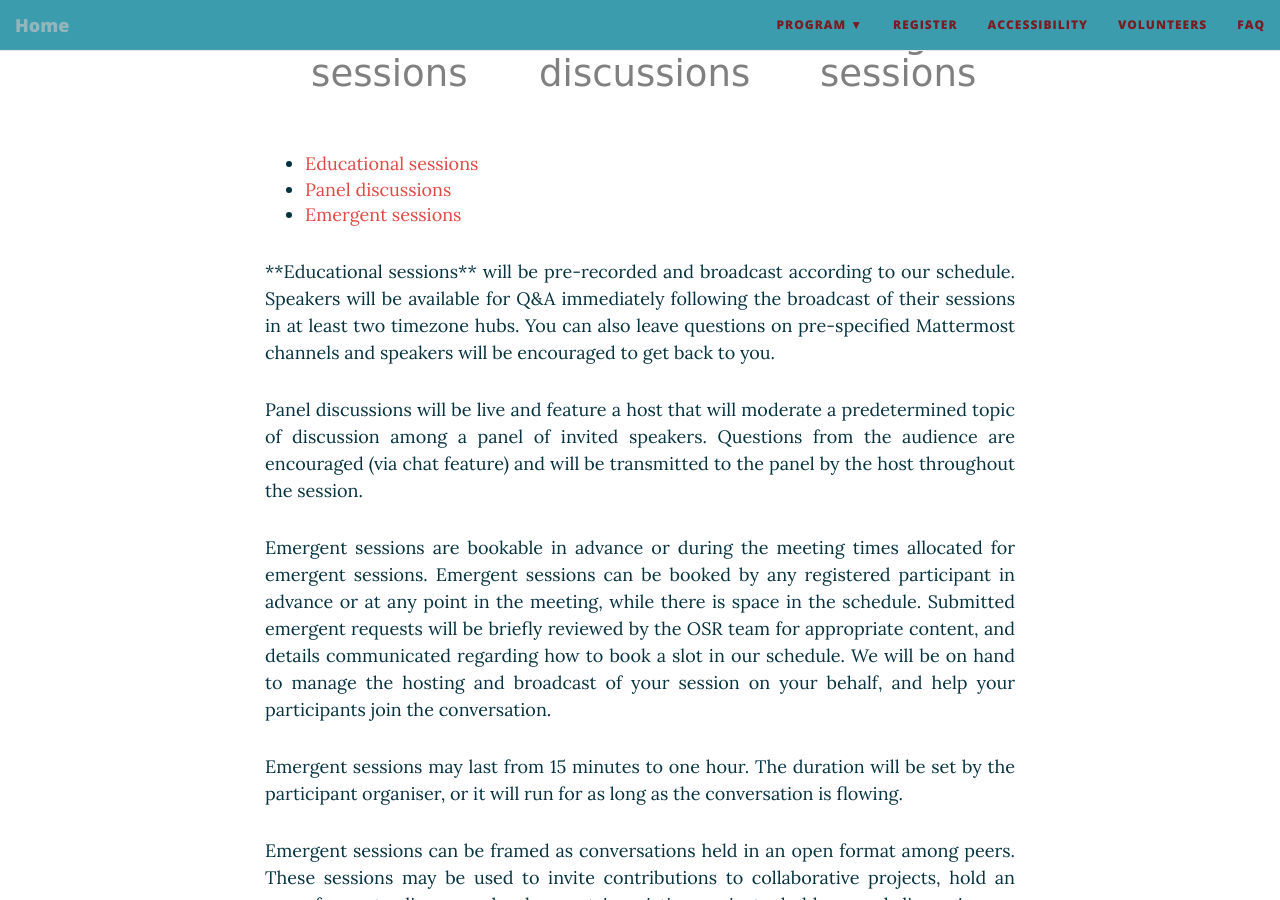
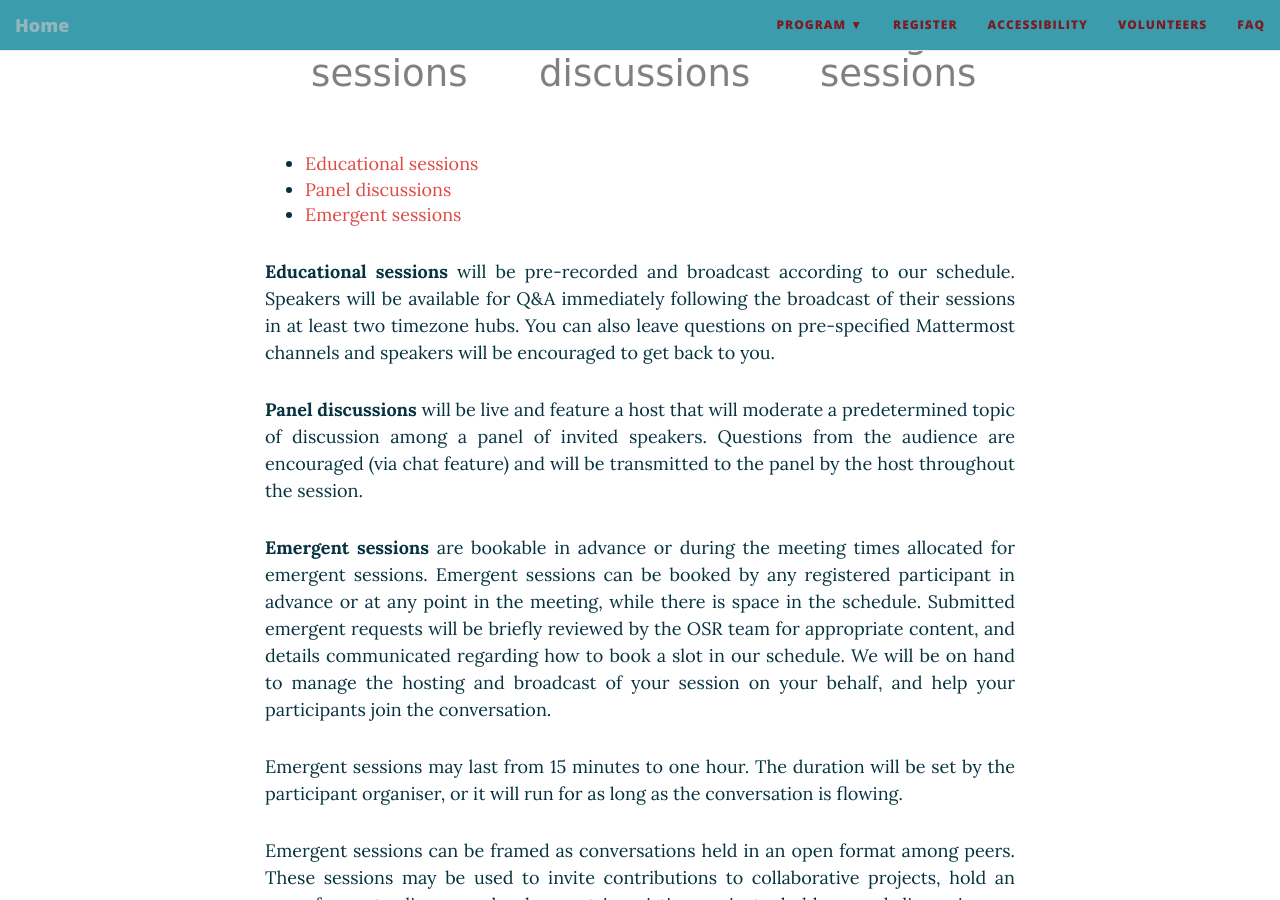
Before and after one commit to ohbm/osr2021, a Jekyll site: the page built from formats.md, in a window 1280 px wide and 900 px high, scrolled down 503 px. Built offline with Jekyll 4.4.1, drawn with Linux system fonts in a browser that asks for light colours; nearby versions of some CDN libraries.

Commit message:
Update formats.md

```diff
--- a/formats.md
+++ b/formats.md
@@ -11,15 +11,16 @@ OSR sessions will have one of the following formats:
 - [Panel discussions](#panel)
 - [Emergent sessions](#emergent)
 
- <div id='educational'></div>
-<p align="justify">
-**Educational sessions** will be pre-recorded and broadcast according to our schedule. Speakers will be available for Q&A immediately following the broadcast of their sessions in at least two timezone hubs. You can also leave questions on pre-specified Mattermost channels and speakers will be encouraged to get back to you.
+<div id='educational'></div>
+{::options parse_block_html="true" /}
+<p align="justify">**Educational sessions** will be pre-recorded and broadcast according to our schedule. Speakers will be available for Q&A immediately following the broadcast of their sessions in at least two timezone hubs. You can also leave questions on pre-specified Mattermost channels and speakers will be encouraged to get back to you.
 </p>
 <div id='panel'></div>
-<p align="justify">Panel discussions will be live and feature a host that will moderate a predetermined topic of discussion among a panel of invited speakers. Questions from the audience are encouraged (via chat feature) and will be transmitted to the panel by the host throughout the session.</p>
+<p align="justify">**Panel discussions** will be live and feature a host that will moderate a predetermined topic of discussion among a panel of invited speakers. Questions from the audience are encouraged (via chat feature) and will be transmitted to the panel by the host throughout the session.</p>
 <div id='emergent'></div>
-<p align="justify">Emergent sessions are bookable in advance or during the meeting times allocated for emergent sessions. Emergent sessions can be booked by any registered participant in advance or at any point in the meeting, while there is space in the schedule. Submitted emergent requests will be briefly reviewed by the OSR team for appropriate content, and details communicated regarding how to book a slot in our schedule. We will be on hand to manage the hosting and broadcast of your session on your behalf, and help your participants join the conversation.</p>
+<p align="justify">**Emergent sessions** are bookable in advance or during the meeting times allocated for emergent sessions. Emergent sessions can be booked by any registered participant in advance or at any point in the meeting, while there is space in the schedule. Submitted emergent requests will be briefly reviewed by the OSR team for appropriate content, and details communicated regarding how to book a slot in our schedule. We will be on hand to manage the hosting and broadcast of your session on your behalf, and help your participants join the conversation.</p>
 <p align="justify">Emergent sessions may last from 15 minutes to one hour. The duration will be set by the participant organiser, or it will run for as long as the conversation is flowing.</p>
 <p align="justify">Emergent sessions can be framed as conversations held in an open format among peers. These sessions may be used to invite contributions to collaborative projects, hold an open forum to discuss a development in existing projects, hold a panel discussion, or basically anything you would like!</p>
 <p align="justify">All emergent sessions will be recorded (unless we have specific reason to think this would inhibit discussion) and made available for viewing on Crowdcast straight after the event. Links to this “spontaneously” recorded material will be shared with registered participants.
 </p>
+{::options parse_block_html="false" /}
```
